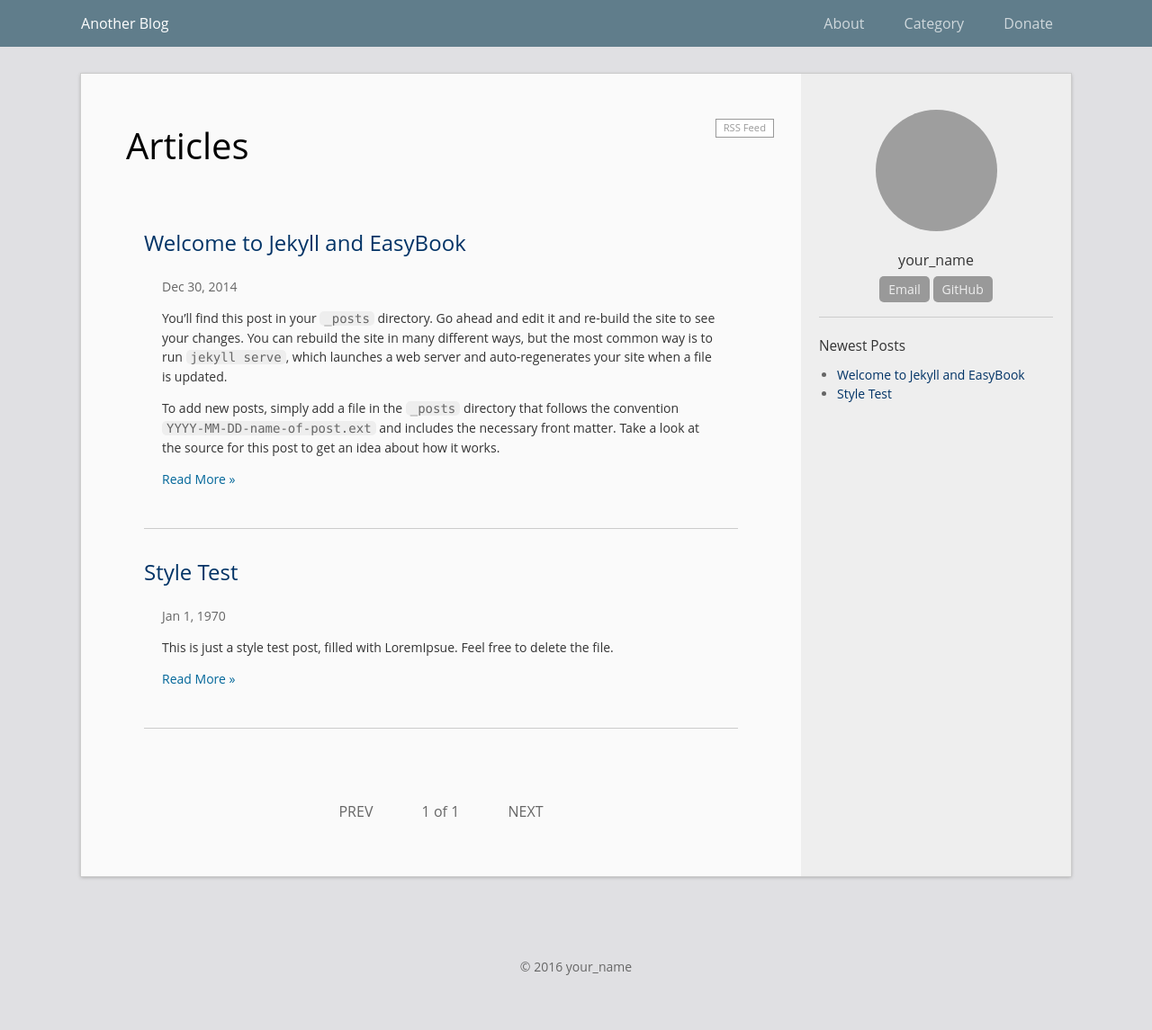
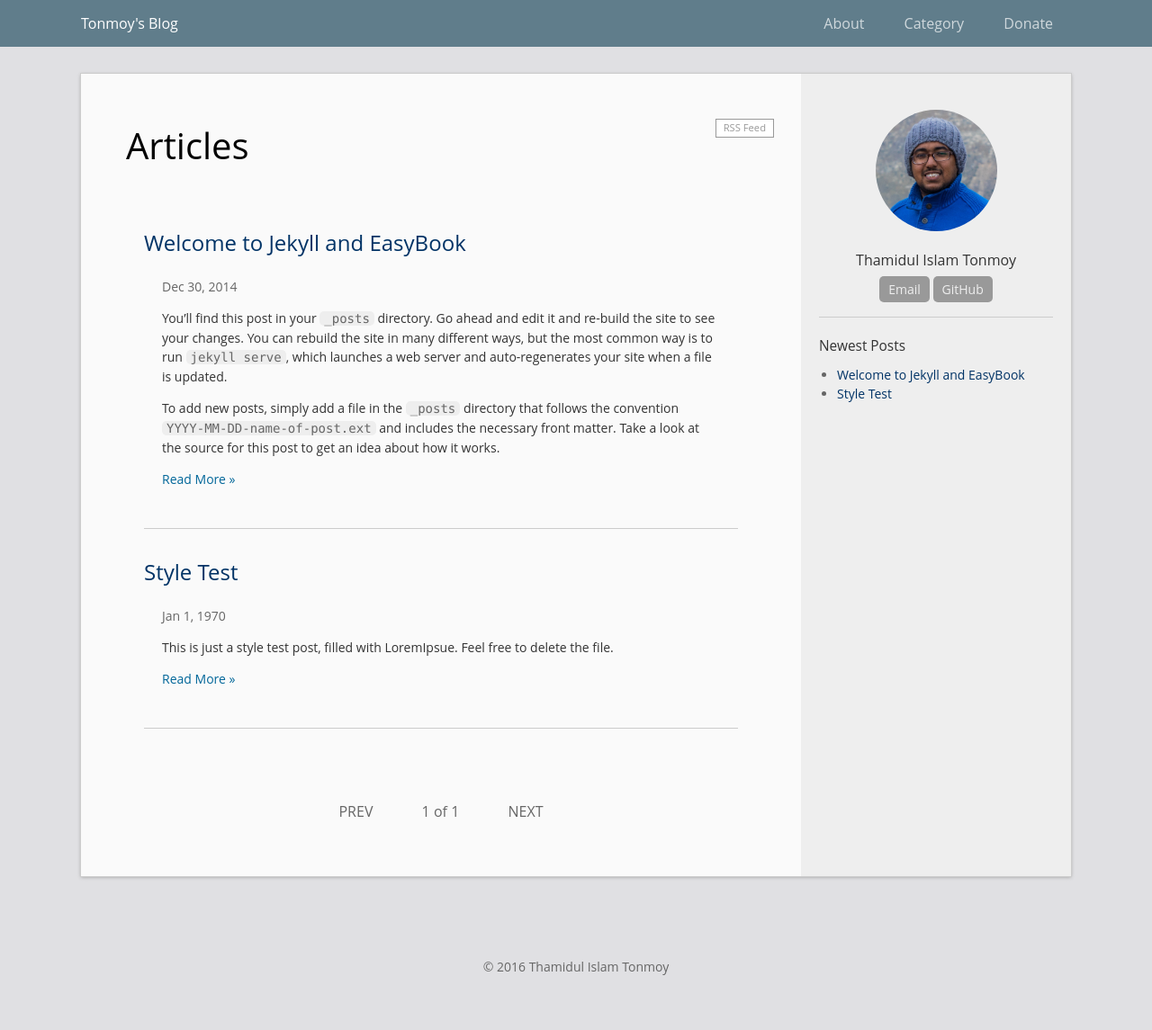
Before and after one commit to titonmoy/titonmoy.github.io, a Jekyll site: the page built from blog/index.html, in a window 1280 px wide. Shown: the whole page at 90% size. Built offline with Jekyll 4.4.1, drawn with Linux system fonts in a browser that asks for light colours; the list of posts is cut into pages by our own code; grey boxes are pictures that could not be loaded.

Commit message:
Update _config.yml

```diff
--- a/blog/_config.yml
+++ b/blog/_config.yml
@@ -1,15 +1,15 @@
 # Site settings
-title: Another Blog
-url: "http://laobubu.github.io"    # the protocol and hostname of your site, eg. `http://laobubu.github.io`
-baseurl: "/jekyll-theme-EasyBook" # the prefix of your site uri, eg. `"/jekyll-theme-EasyBook"` or empty string `""`
+title: Tonmoy's Blog
+url: "http://titonmoy.github.io"    # the protocol and hostname of your site, eg. `http://laobubu.github.io`
+baseurl: "/blog" # the prefix of your site uri, eg. `"/jekyll-theme-EasyBook"` or empty string `""`
 #timezone: Asia/Chongqing
 description: >
-  One or more sentences introducing this blog.
+  Welcome to my blog.
 
 # Your information
-email: your_email@example.com
-author: your_name
-avatar: "//www.gravatar.com/avatar/your_email_md5?d=mm&s=135"
+email: titonmoy@outlook.com
+author: Thamidul Islam Tonmoy
+avatar: "images/photo.jpg"
 profile: One sentence introducing yourself.
 #twitter_username: twitter_username
 #github_username:  github_username
```
